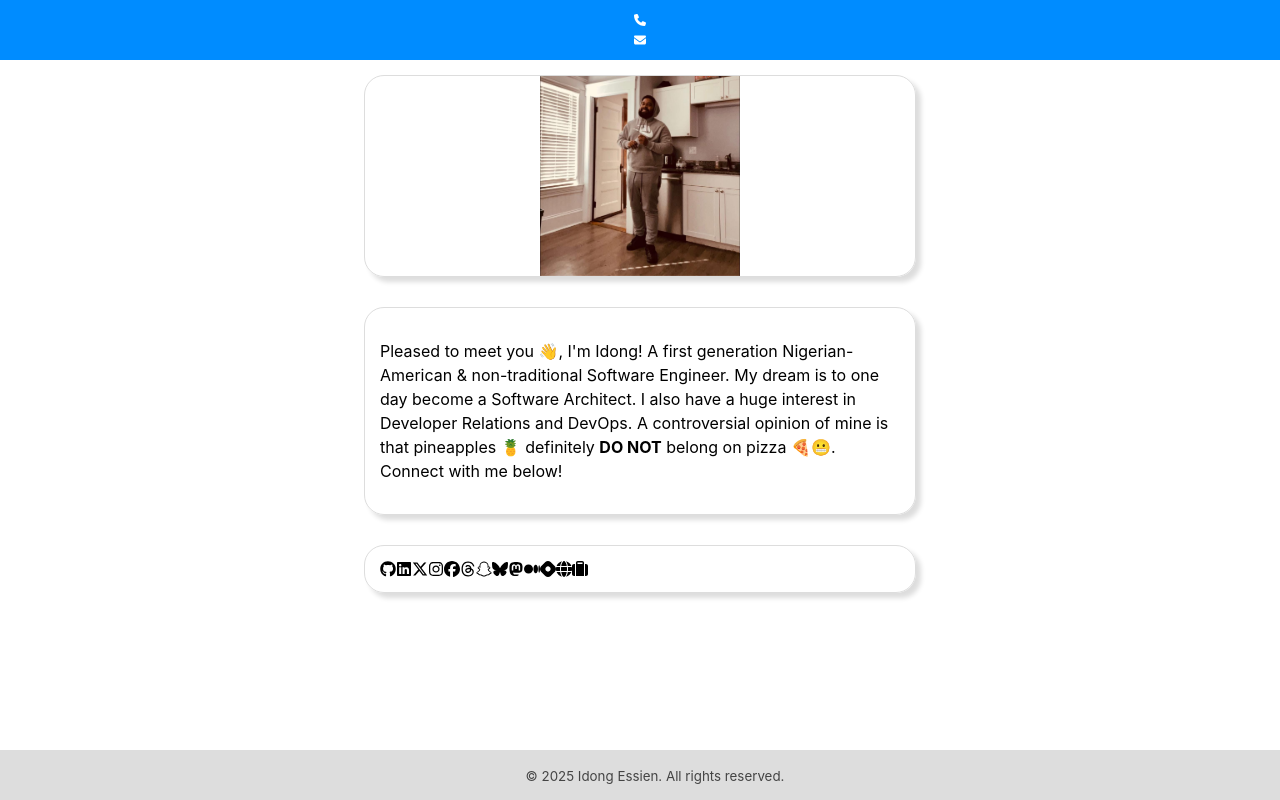
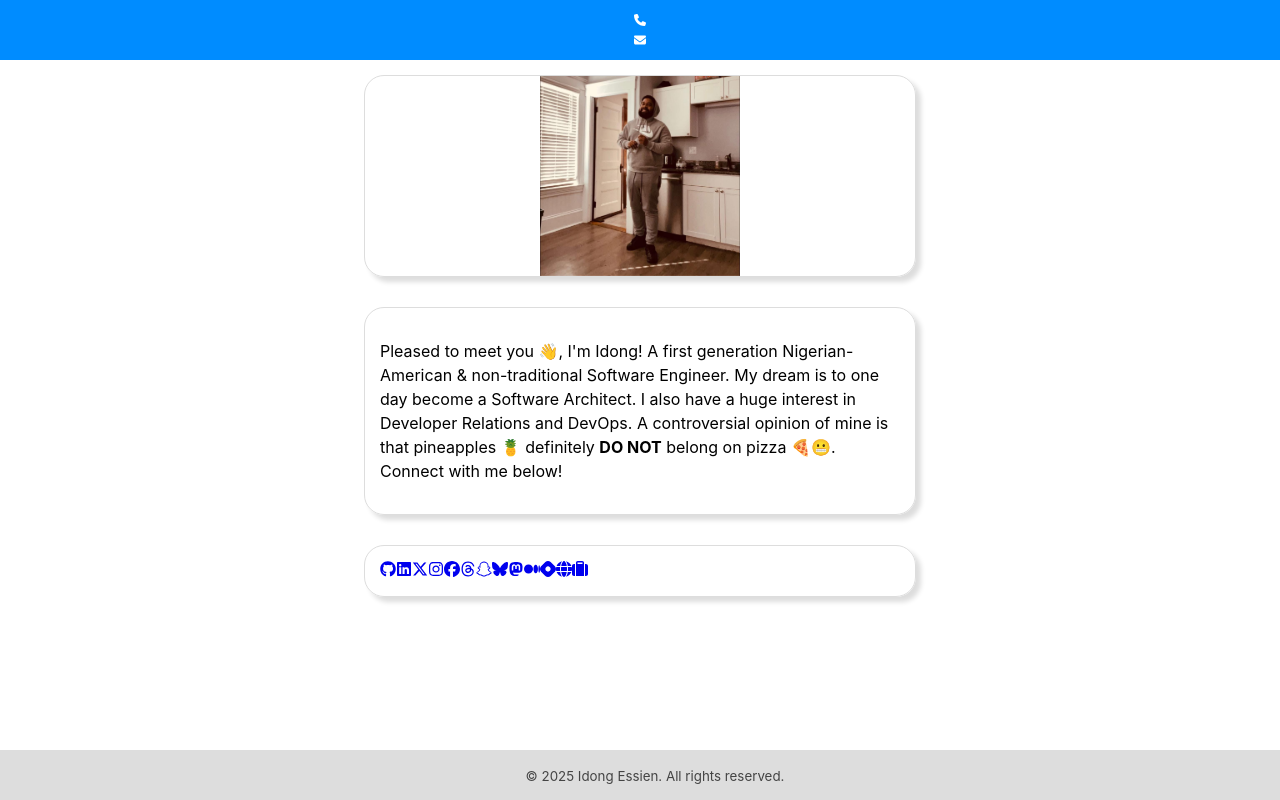
Before and after one commit to idongCodes/allMyLinks, a React (Create React App) app: page / in a window 1280 px wide. Built offline with nearby package versions, Linux system fonts and the light colour scheme.

Commit message:
Update Icon Links

```diff
--- a/src/components/AllLinks/Links.js
+++ b/src/components/AllLinks/Links.js
@@ -39,19 +39,57 @@ function Links() {
 
     return (
         <LinksMain>
+            <a href="https://github.com/idongCodes" target="_blank" rel="noopener noreferrer">
                 <FaGithub />
+            </a>
+
+            <a href="https://www.linkedin.com/in/idongcodes/" target="_blank" rel="noopener noreferrer">
                 <FaLinkedin />
+            </a>
+
+            <a href="https://x.com/idongCodes" target="_blank" rel="noopener noreferrer">
                 <FaXTwitter />
+            </a>
+
+            <a href="https://www.instagram.com/idongcodes/" target="_blank" rel="noopener noreferrer">
                 <FaInstagram />
+            </a>
+
+            <a href="https://www.facebook.com/idngcodes/" target="_blank" rel="noopener noreferrer">
                 <FaFacebook />
+            </a>
+
+            <a href="https://www.threads.com/@idongcodes" target="_blank" rel="noopener noreferrer">
                 <FaThreads />
+            </a>
+
+            <a href="https://snapchat.com/t/UkBcH8Ro" target="_blank" rel="noopener noreferrer">
                 <FaSnapchat />
+            </a>
+
+            <a href="https://bsky.app/profile/idongcodes.bsky.social" target="_blank" rel="noopener noreferrer">
                 <FaBluesky />
+            </a>
+
+            <a href="https://indieweb.social/@idongcodes" target="_blank" rel="noopener noreferrer">
                 <FaMastodon />
+            </a>
+
+            <a href="https://medium.com/@idongcodes" target="_blank" rel="noopener noreferrer">
                 <FaMedium />
+            </a>
+
+            <a href="https://hashnode.com/@idongCodes" target="_blank" rel="noopener noreferrer">
                 <FaHashnode />
+            </a>
+
+            <a href="#" target="_blank" rel="noopener noreferrer">
                 <FaGlobe />
+            </a>
+
+            <a href="https://profile.indeed.com/p/richarde-nr373s7" target="_blank" rel="noopener noreferrer">
                 <FaSuitcase />
+            </a>
         </LinksMain>
     )
 }
```
Lines whose indentation alone changed are shown as unchanged.
